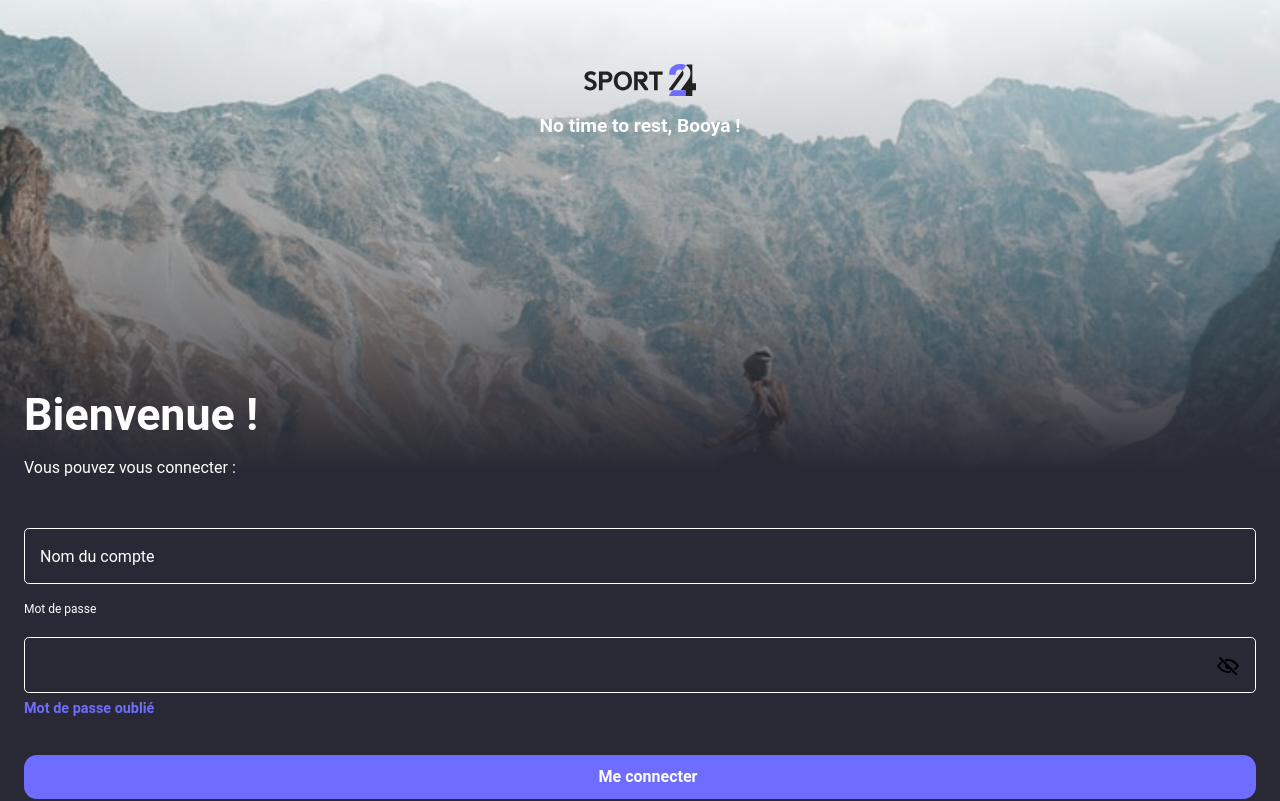
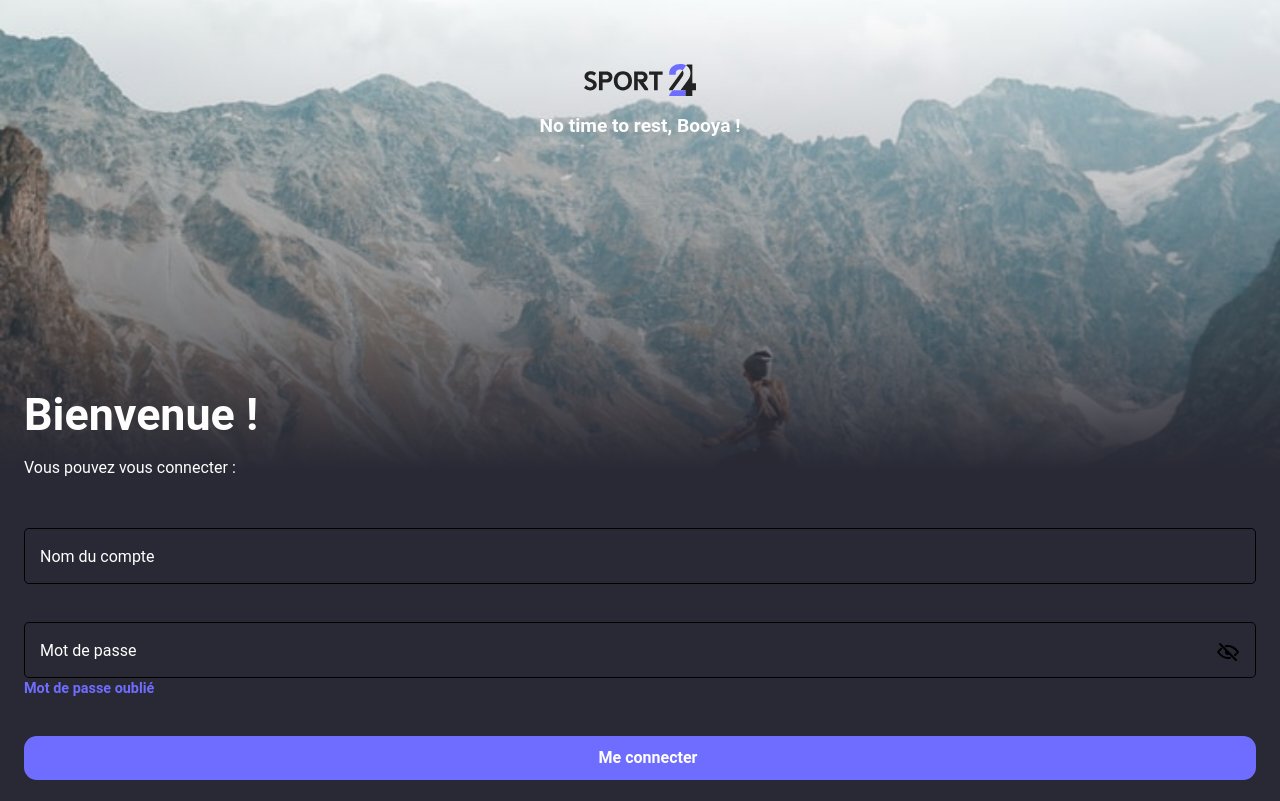
Before and after one commit to francky59200/movies, a React (Vite) app: page / in a window 1280 px wide. Shown: the top 801 px of the page. Built offline with nearby package versions, Linux system fonts and the light colour scheme; no server answers.

Commit message:
fix input component and tailwing config

```diff
--- a/src/components/Connexion/Connexion.tsx
+++ b/src/components/Connexion/Connexion.tsx
@@ -1,21 +1,28 @@
 import React, { Fragment, useState } from 'react'
+import type { SubmitHandler } from 'react-hook-form'
 import { useForm } from 'react-hook-form'
 import sport from '../../public/images/sport.svg'
 import Button from '~/elements/Button/Button'
 import { rules } from '~/utils/formRules'
 import InputForm from '~/elements/InputForm/InputForm'
+import style from '~/elements/InputForm/InputForm.module.scss'
+import PictoSvg from '~/elements/PictoSvg/PictoSvg'
 
 interface formInputs {
-  name: string
-  email: string
-  password: string
-  confirm: string
+  name?: string
+  firstName: string
+  lastName: string
+  email?: string
+  password?: string
+  confirm?: string
+  nameAccount?: string
 }
 
 const Connexion = () => {
   const [showRegister, setShowRegister] = useState<boolean>(false)
-  const { handleSubmit, register, formState: { errors, touchedFields } } = useForm<formInputs>({ mode: 'onSubmit' })
-  const onSubmit = (data: formInputs) => {
+  const [showPassword, setShowPassword] = useState<boolean>(false)
+  const { handleSubmit, register, formState: { errors, isDirty } } = useForm<formInputs>({ mode: 'onSubmit' })
+  const onSubmit: SubmitHandler<formInputs> = (data) => {
     console.log(data)
   }
   return (
@@ -33,31 +40,56 @@ const Connexion = () => {
             <div className="bg-colorHome pb-4 h-full pt-6">
                 {showRegister
                   ? <form className=" px-6" onSubmit={handleSubmit(onSubmit)}>
-                        <InputForm {...register('name', rules.name)} isValid={touchedFields.name && !errors.name}
-                                   isNotValid={errors.name} messageError={errors.name && errors.name.message}
-                                   name="name" label="Nom du compte" type="text" data="input-name-register"
+                        <div className={style.form__group}>
+                        <InputForm {...register('name', rules.name)}
+                                   id="name" isValid={!errors.name && isDirty} isNotValid={errors.name && !isDirty} data="input-name-register"
                                    placeholder="Nom du compte" />
-                        <InputForm {...register('email', rules.email)} isValid={touchedFields.email && !errors.email}
-                                   isNotValid={errors.email} messageError={errors.email && errors.email.message}
-                                   name="Email" type="email" label="email" className="mb-5" />
-                        <InputForm {...register('password', rules.password)} isValid={touchedFields.password && !errors.password}
-                                    isNotValid={errors.password} messageError={errors.password && errors.password.message}
-                                   label="Mot de passe" name="password" type="password" className="mb-5" />
-                        <InputForm {...register('confirm', rules.confirm)} isValid={touchedFields.password && !errors.confirm}
-                                   isNotValid={errors.confirm} messageError={errors.confirm && errors.confirm.message}
-                                   label="Retapez votre mot de passe" name="confirm" type="password" />
-                        <Button text='Creer mon compte' className="text-white" />
+                            <label htmlFor="name" className={style.form__label}>Nom du compte</label>
+                            {errors && <p className="text-red-light mt-2">{errors.name?.message}</p>}
+                        </div>
+                        <div className={style.form__group}>
+                        <InputForm {...register('email', rules.email)}
+                                   id="email" isValid={!errors.email && isDirty} placeholder="Email" isNotValid={errors.email && !isDirty} type="email" className="mb-5" />
+                            <label htmlFor="email" className={style.form__label}>Email</label>
+                            {errors && <p className="text-red-light mt-2">{errors.email?.message}</p>}
+                        </div>
+                        <div className={style.form__group}>
+                        <InputForm {...register('password', rules.password)}
+                                    id="password" placeholder="Mot de passe" isValid={!errors.password && isDirty} isNotValid={errors.password && !isDirty} type="password" className="mb-5" />
+                            <span className="absolute right-[1rem] top-[2rem]" onClick={() => setShowPassword(!showPassword)}>
+                                    {showPassword ? <PictoSvg className="text-white" icon="eye-show" /> : <PictoSvg icon="eye-hidden" />}
+                            </span>
+                            <label htmlFor="password" className={style.form__label}>Mot de passe</label>
+                            {errors && <p className="text-red-light mt-2">{errors.password?.message}</p>}
+                        </div>
+                        <div className={style.form__group}>
+                        <InputForm {...register('confirm', rules.confirm)}
+                                    id="confirm" placeholder="Confirmer votre mot de passe" isValid={!errors.confirm && isDirty} isNotValid={errors.confirm && !isDirty} type="password" />
+                            <span className="absolute right-[1rem] top-[2rem]" onClick={() => setShowPassword(!showPassword)}>
+                                    {showPassword ? <PictoSvg className="text-white" icon="eye-show" /> : <PictoSvg icon="eye-hidden" />}
+                            </span>
+                            <label htmlFor="confirm" className={style.form__label}>Confirmez votre mot de passe</label>
+                            {errors && <p className="text-red-light mt-2">{errors.confirm?.message}</p>}
+                        </div>
+                        <Button type="submit" text='Creer mon compte' className="text-white" />
                     </form>
-                  : <form className=" px-6 relative">
-                        <InputForm {...register('name', rules.name)} isValid={touchedFields.name && !errors.name}
-                                   isNotValid={errors.name} messageError={errors.name && errors.name.message}
-                                   name="name" type="text" data="input-name-login" label="Nom du compte" className="mb-5"
-                                   placeholder="Nom du compte" />
-                        <InputForm {...register('password', rules.password)} isValid={touchedFields.password && !errors.password}
-                                   isNotValid={errors.password} messageError={errors.password && errors.password.message}
-                                   label="Mot de passe" name="password" type="password" />
+                  : <form className=" px-6 relative" onSubmit={handleSubmit(onSubmit)}>
+                        <div className={style.form__group}>
+                        <InputForm {...register('name', rules.name)} id="name" isValid={!errors.name && isDirty} isNotValid={errors.name && !isDirty}
+                                   data="input-name-register" placeholder="Nom du compte" />
+                        <label htmlFor="name" className={style.form__label}>Nom du compte</label>
+                        {errors && <p className="text-red-light mt-3">{errors.name?.message}</p>}
+                        </div>
+                        <div className={style.form__group}>
+                        <InputForm {...register('password', rules.password)} id="password" placeholder="Mot de passe" isValid={!errors.password && isDirty} isNotValid={errors.password && !isDirty} type="password" className="mb-5" />
+                        <span className="absolute right-[1rem] top-[2rem]" onClick={() => setShowPassword(!showPassword)}>
+                                   {showPassword ? <PictoSvg className="text-white" icon="eye-show" /> : <PictoSvg icon="eye-hidden" />}
+                        </span>
+                        <label htmlFor="password" className={style.form__label}>Mot de passe</label>
+                        {errors && <p className="text-red-light mt-3">{errors.password?.message}</p>}
+                        </div>
                         <a className='no-underline text-primary-1 font-bold -mt-6 mb-9 block text-[0.9rem]'>Mot de passe oublié</a>
-                        <Button text='Me connecter' className="text-white" />
+                        <Button type="submit" text='Me connecter' className="text-white" />
                         <p className="relative w-full my-9 text-center text-white before:absolute before:content-[''] before:w-[45%] before:h-[0.1rem] before:top-[50%] before:left-0 before:bg-line after:absolute after:content-[''] after:w-[45%] after:h-[0.1rem] after:top-[50%] after:right-0 after:bg-line">Ou</p>
                     </form>}
                 {!showRegister
--- a/src/elements/InputForm/InputForm.module.scss
+++ b/src/elements/InputForm/InputForm.module.scss
@@ -3,6 +3,7 @@
   position: relative;
   padding: 0.9rem 0 0;
   margin-top: 0.6rem;
+  margin-bottom: 1.5em;
 }
 
 .form__field {
@@ -13,12 +14,10 @@
   border-radius: 0.3rem;
   outline: 0;
   font-size: 1.2rem;
-  color: white;
   padding: 0.4rem 0 0.4rem 1rem;
   background: transparent;
   transition: border-color 0.2s;
   height: 3.5rem;
-  margin-bottom: 1.5em;
 }
 
 .form__field::placeholder {
--- a/src/elements/InputForm/InputForm.tsx
+++ b/src/elements/InputForm/InputForm.tsx
@@ -1,11 +1,10 @@
-import React, { useState } from 'react'
+import React from 'react'
 import style from './InputForm.module.scss'
-import PictoSvg from '~/elements/PictoSvg/PictoSvg'
 
 export interface Props {
-  name: string
-  label: string
-  type: string
+  name?: string
+  label?: string
+  type?: string
   defaultValue?: string
   id?: string
   helperText?: string
@@ -22,20 +21,16 @@ const classNames = (...classes: any) => {
   return classes.join(' ')
 }
 
-const InputForm = ({ name, type, label, placeholder, data, isValid, isNotValid, messageError }: Props) => {
-  const [showPassword, setShowPassword] = useState<boolean>(false)
+const InputForm: React.FC<Props> = React.forwardRef(({
+  id, type, placeholder,
+  data, isValid, isNotValid, ...params
+}, ref: React.ForwardedRef<HTMLInputElement>) => {
   return (
-        <div className={style.form__group}>
-          <input type={type} id={name} data-cy={data}
-                  className={classNames(style.form__field, isValid && 'text-indigo-600', isNotValid && 'text-red-600')}
+          <input type={type} id={id} data-cy={data} {...params} ref={ref}
+                  className={classNames(style.form__field, isValid && 'text-primary-1', isNotValid && 'text-red-light')}
                   placeholder={placeholder} />
-          {type === 'password' && <span className="absolute right-[1rem] top-[2rem]" onClick={() => setShowPassword(!showPassword)}>
-            {showPassword ? <PictoSvg className="text-white" icon="eye-show" /> : <PictoSvg icon="eye-hidden" />}
-          </span>}
-            <label htmlFor={name} className={style.form__label}>{label}</label>
-          {isNotValid && <p className="text-red-600">{messageError}</p>}
-        </div>
   )
-}
+},
+)
 
 export default InputForm
--- a/tailwind.config.js
+++ b/tailwind.config.js
@@ -24,6 +24,7 @@ module.exports = {
       'grey-scale-3': '#666',
       'grey-scale-4': '#444',
       'gray-light': '#d3dce6',
+      'red-light': '#FF0000',
     },
     screens: {
       'sm': '400px',
```
